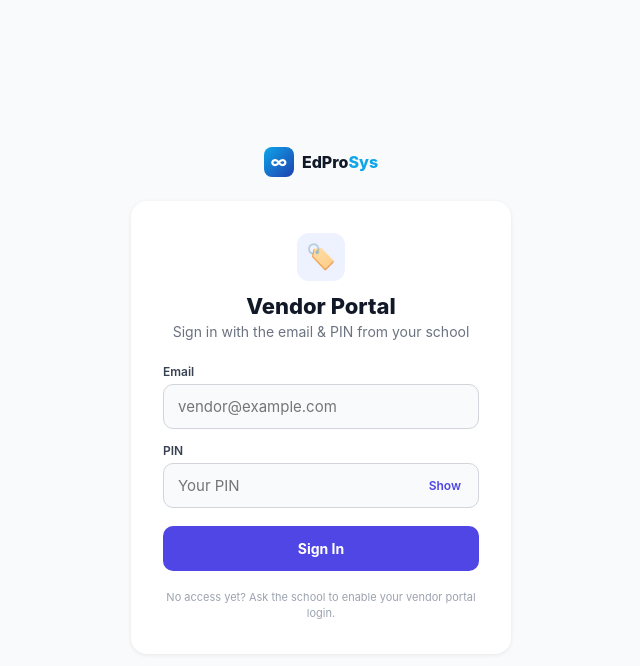
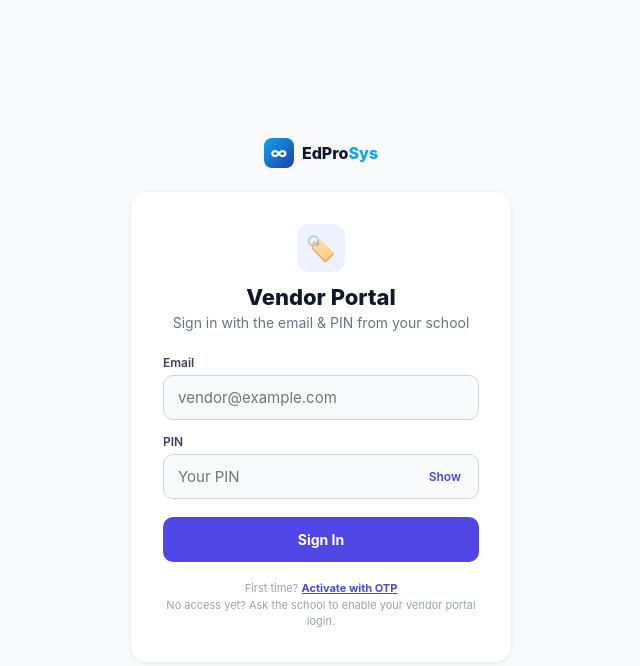
Before and after one commit to PranixQuick/School-OS, a Next.js app: page /vendor/login in a window 1280 px wide. Shown: the top 666 px of the page, without its empty margins (319-959 px from the left). Built offline with nearby package versions, Linux system fonts and the light colour scheme.

Commit message:
feat(otp): link vendor login to OTP activation (OTP PR5-vendors)

```diff
--- a/app/vendor/login/page.tsx
+++ b/app/vendor/login/page.tsx
@@ -76,6 +76,7 @@ export default function VendorLoginPage() {
         </div>
 
         <div style={{ marginTop: 18, fontSize: 11, color: '#9CA3AF', textAlign: 'center', lineHeight: 1.5 }}>
+          First time? <a href="/vendor/activate" style={{ color: '#4F46E5', fontWeight: 700 }}>Activate with OTP</a><br />
           No access yet? Ask the school to enable your vendor portal login.
         </div>
       </div>
```
